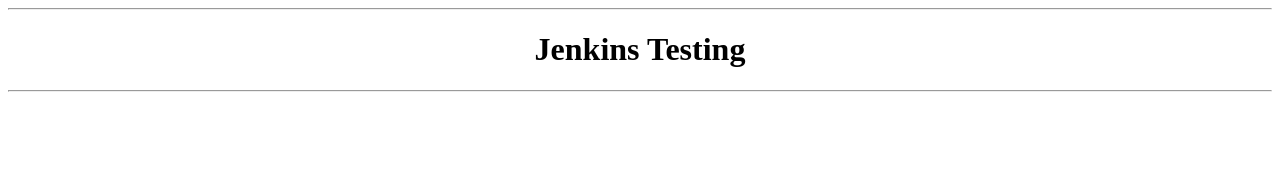
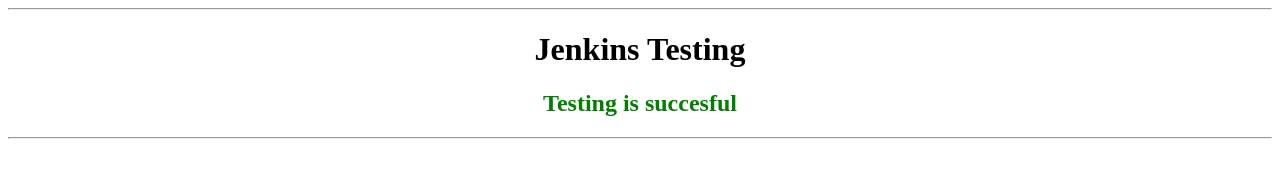
Before and after one commit to SachinKamble26/JenkinRepo, a plain HTML site: page index.html in a window 1280 px wide. Drawn offline with Linux system fonts and the light colour scheme.

Commit message:
HtML Application Updated

```diff
--- a/index.html
+++ b/index.html
@@ -5,6 +5,7 @@
     <hr>
     <h1>
         Jenkins Testing
+        <h2 style="color: green;" >Testing is succesful</h2>
          </h1>
          <hr>
  </center>
```
